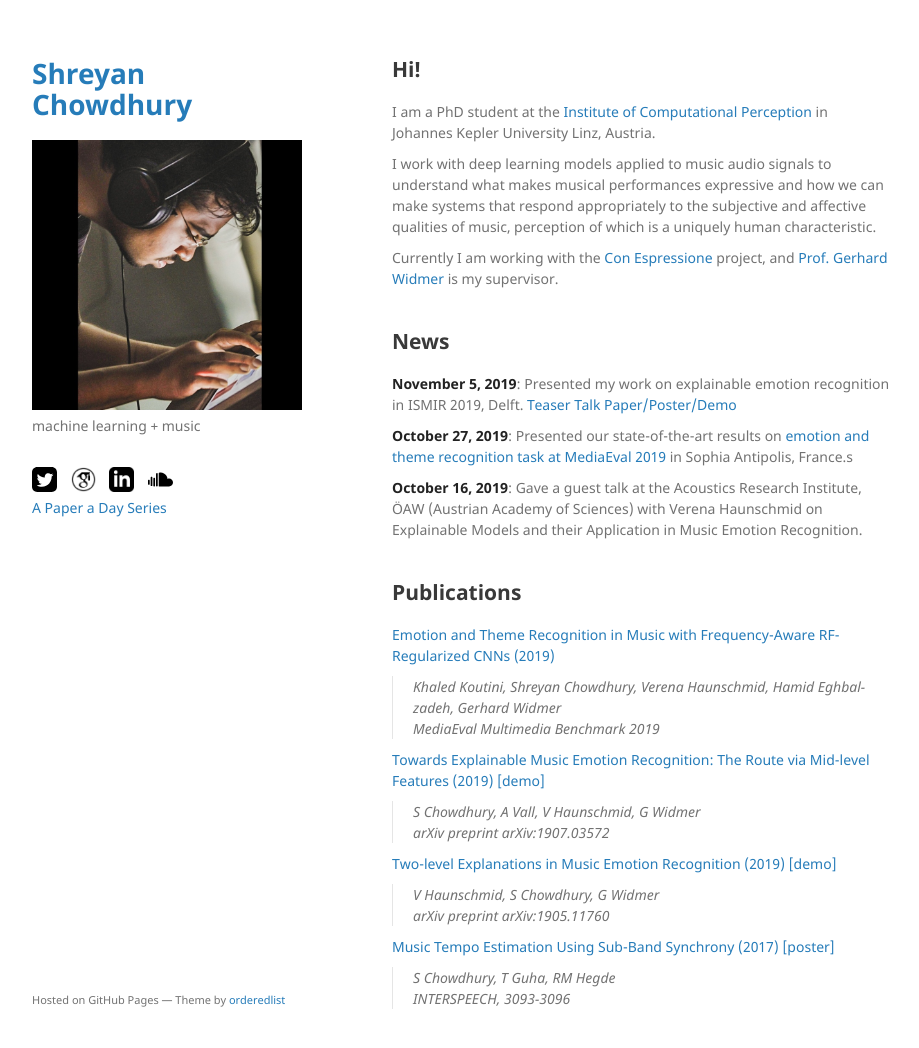
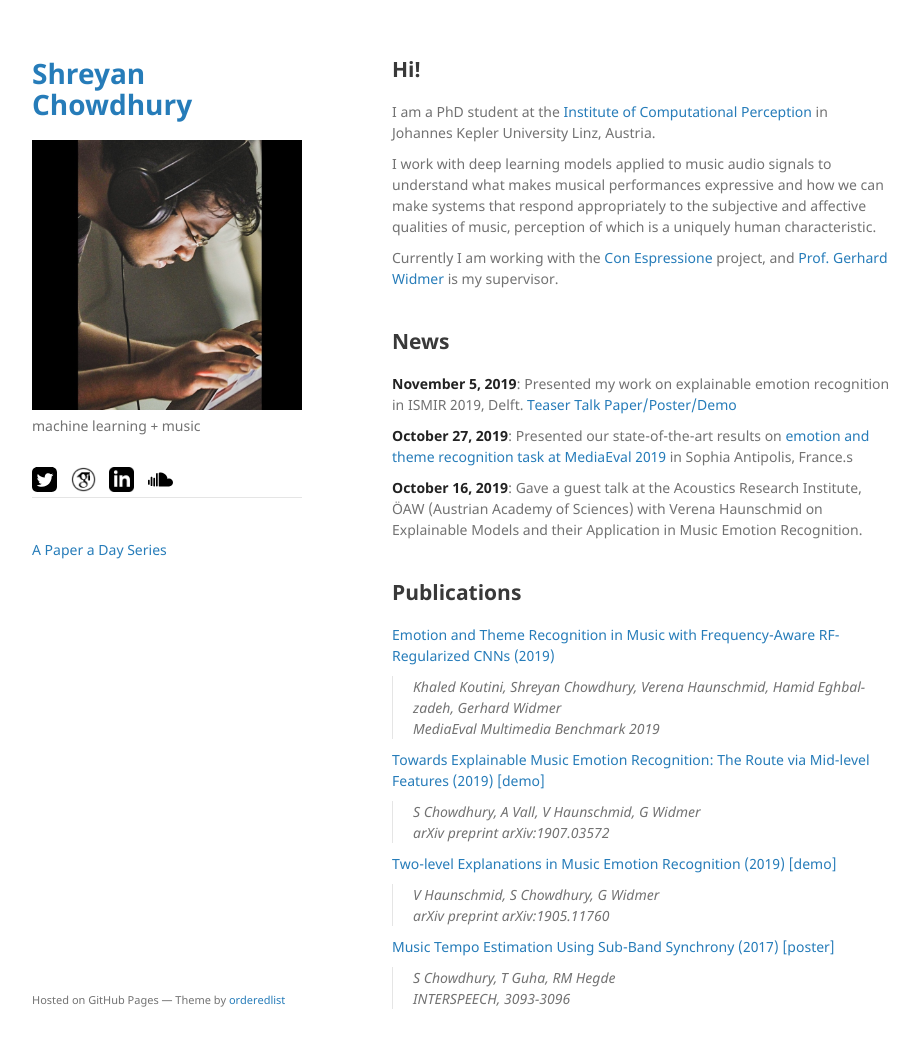
Before and after one commit to shreyanc/shreyanc.github.io, a Jekyll site: the page built from index.md, in a window 1280 px wide and 1069 px high. Shown: the top 1048 px of the window, without its empty margins (178-1097 px from the left). Built offline with Jekyll 4.4.1, drawn with Linux system fonts in a browser that asks for light colours; our own code applies the rules of GitHub Pages for plain Markdown files.

Commit message:
Update default.html

```diff
--- a/_layouts/default.html
+++ b/_layouts/default.html
@@ -44,6 +44,8 @@
         <a rel="me" href="https://www.linkedin.com/in/shreyan-chowdhury"><img style="margin: 0 5px" width="25" height="25" src="https://shreyanc.github.io/assets/img/linkedin.png">
         <a rel="me" href="https://www.soundcloud.com/shreyan-chowdhury"><img style="margin: 0 5px" width="25" height="25" src="https://shreyanc.github.io/assets/img/soundcloud.svg">
         <br>
+        <hr>
+        <br>
 
         <p class="view"><a href="https://shreyanc.github.io/apad.html">A Paper a Day Series</a></p>
 
```
